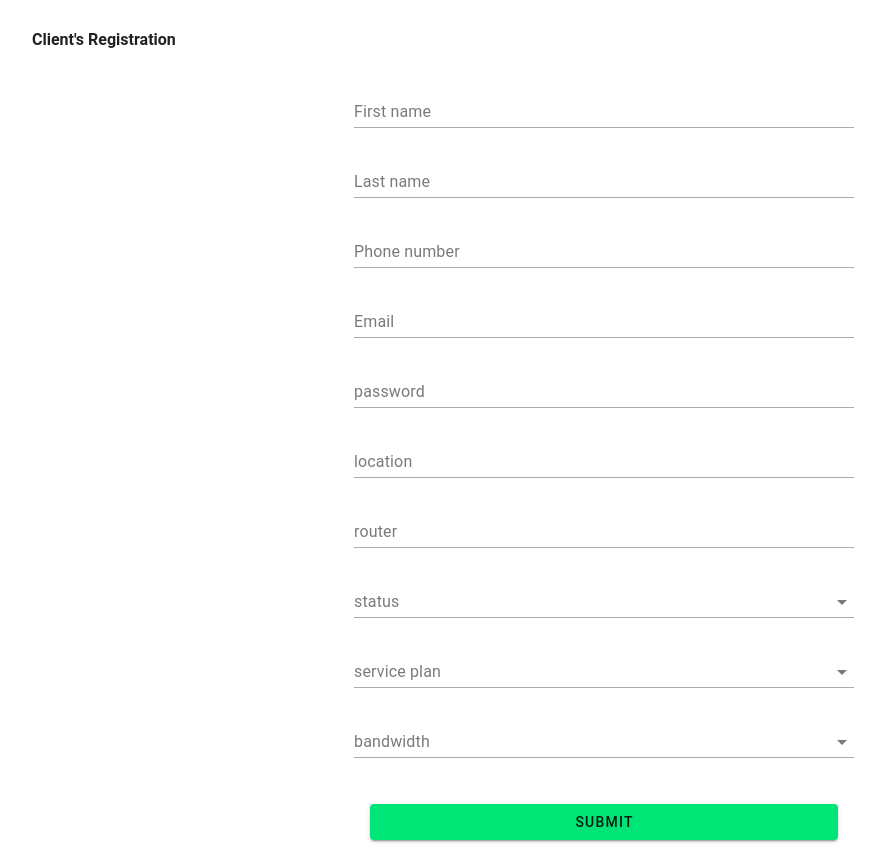
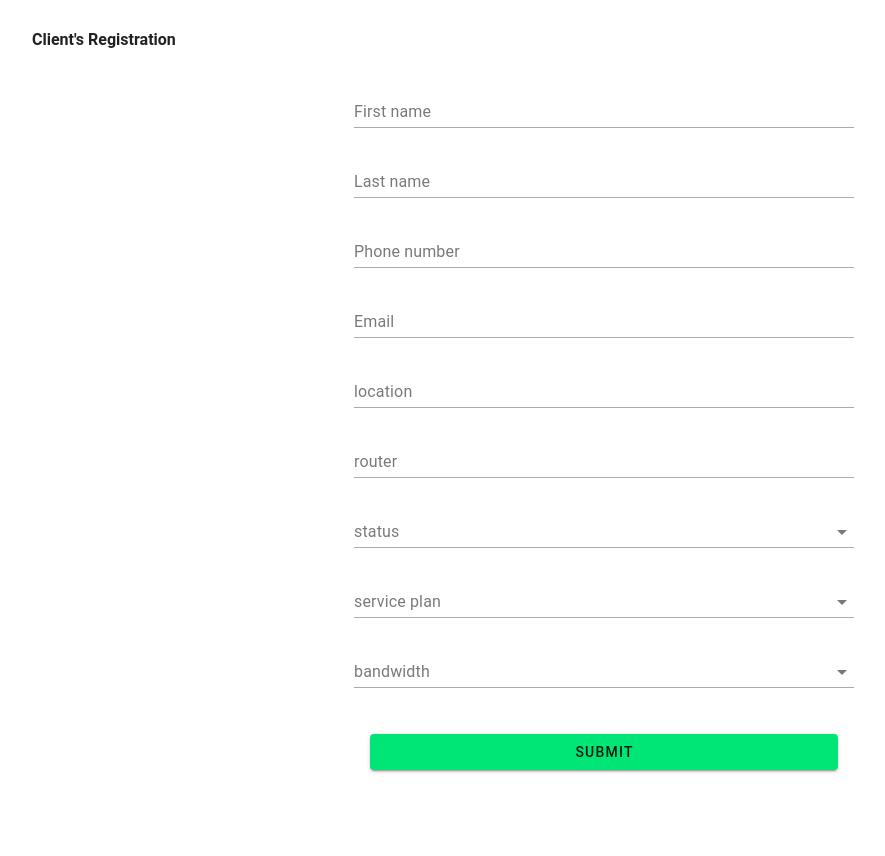
Before and after one commit to chrisgathuthi/crm, a Vue app in the folder frontend/: page /registration in a window 1280 px wide. Shown: the whole page, without its empty margins (36-921 px from the left). After the commit the page ends 800 px from the top, so only its background shows below. Built offline with nearby package versions, Linux system fonts and the light colour scheme; no server answers.

Commit message:
refactor - remove password field

```diff
--- a/frontend/src/views/RegistrationView.vue
+++ b/frontend/src/views/RegistrationView.vue
@@ -5,7 +5,7 @@ import * as yup from 'yup';
 import { useToastStore } from '../stores/toast';
 import { useRouter } from 'vue-router';
 import { useBandwidth } from '../stores/bandwidth';
-import { onMounted, ref } from 'vue';
+import { onMounted} from 'vue';
 
 const pageRouter = useRouter()
 const toast = useToastStore()
@@ -31,14 +31,12 @@ const { errors, values, setErrors, handleSubmit } = useForm({
         router: yup.string().required('Router is required'),
         serviceplan: yup.string().required('Service plan is required'),
         email: yup.string().email().required('Email is required'),
-        password: yup.string().min(6, 'Password should be atleast 6 characters').required('Password is required'),
     })
 });
 
 const firstname = useField('firstname');
 const lastname = useField('lastname');
 const phonenumber = useField('phonenumber');
-const password = useField('password');
 const email = useField('email');
 const location = useField('location');
 const router = useField('router');
@@ -51,7 +49,6 @@ const submit = handleSubmit(async () => {
         first_name: values.firstname,
         last_name: values.lastname,
         phone_number: values.phonenumber,
-        password: values.password,
         email: values.email,
         location: values.location,
         router: values.router,
@@ -72,7 +69,6 @@ const submit = handleSubmit(async () => {
                 lastname: errors.response.data.last_name,
                 phonenumber: errors.response.data.phone_number,
                 email: errors.response.data.email,
-                password: errors.response.data.password,
                 location: errors.response.data.location,
                 router: errors.response.data.router,
                 bandwidth: errors.response.data.bandwidth,
@@ -102,8 +98,6 @@ const submit = handleSubmit(async () => {
                     v-model="phonenumber.value.value" label="Phone number"></v-text-field>
                 <v-text-field clearable variant="underlined" :error-messages="errors.email" v-model="email.value.value"
                     label=" Email"></v-text-field>
-                <v-text-field clearable variant="underlined" :error-messages="errors.password"
-                    v-model="password.value.value" label=" password"></v-text-field>
                 <v-text-field clearable variant="underlined" :error-messages="errors.location"
                     v-model="location.value.value" label=" location"></v-text-field>
                 <v-text-field clearable variant="underlined" :error-messages="errors.router" v-model="router.value.value"
```
